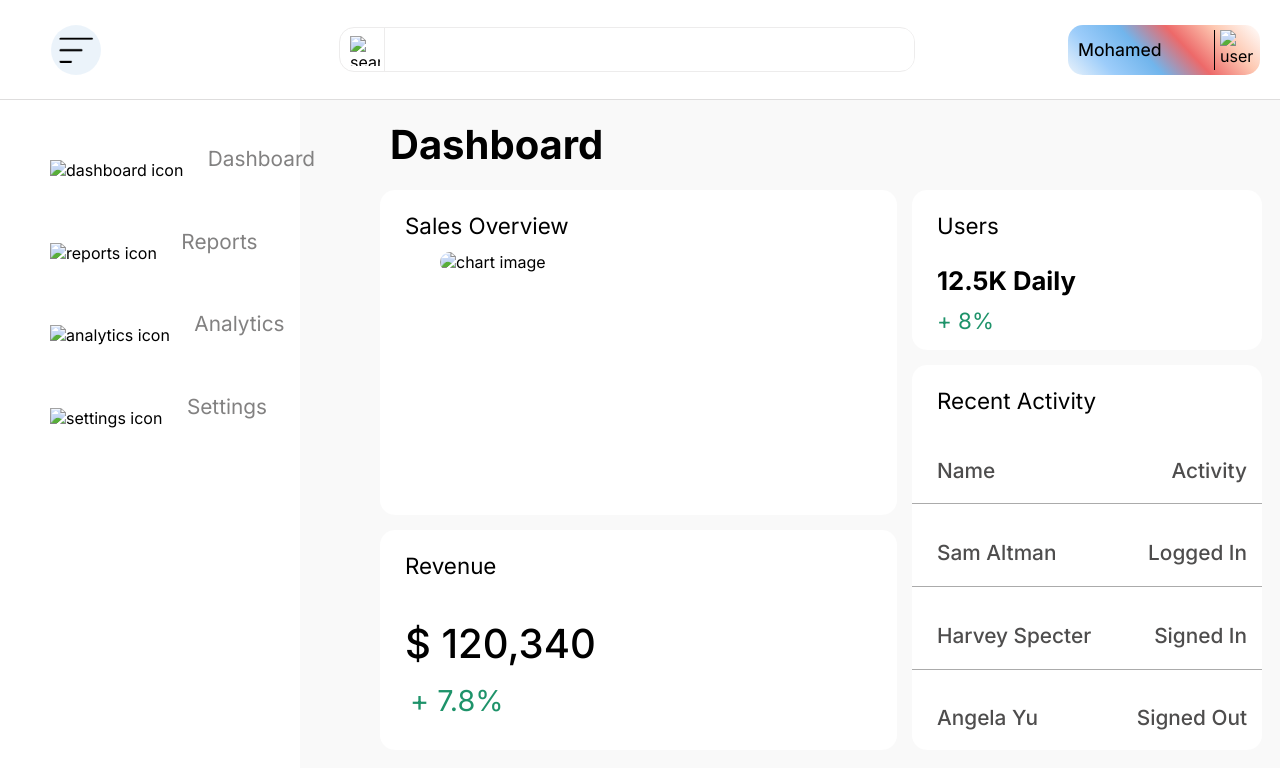
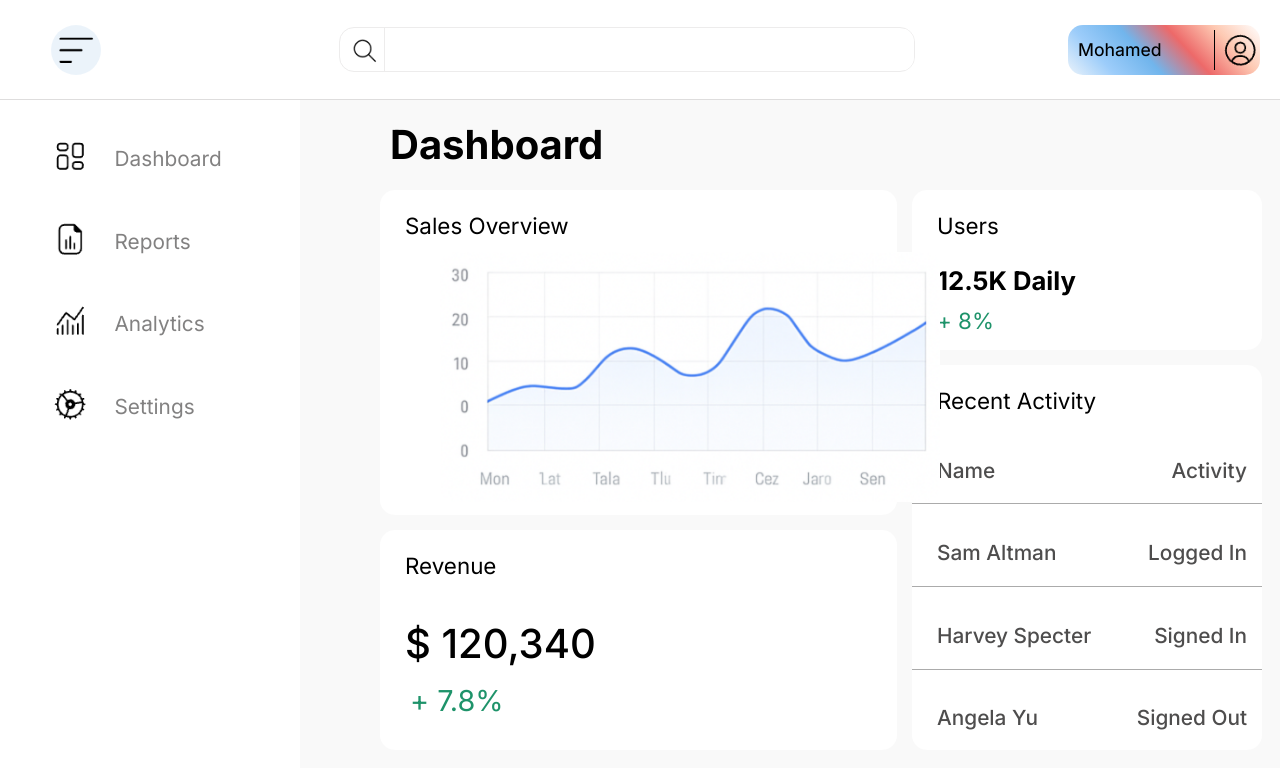
Before and after one commit to Ma7rous-is-here/An_Admin_Dashboard, a plain HTML site: page index.html in a window 1280 px wide. Drawn offline with Linux system fonts and the light colour scheme; files whose address does not match are found by name.

Commit message:
Update image source paths in index.html

```diff
--- a/index.html
+++ b/index.html
@@ -16,31 +16,31 @@
             <button class="reports-button"></button>
             <div class="search-bar">
                 <div class="imageholder">
-                    <img src="./images/search.png" alt="search icon">
+                    <img src="./search.png" alt="search icon">
                 </div>
                 <input type="text">
             </div>
             <div class="personal-info">
                 <p>Mohamed</p>
-                <img src="./images/user-circle.png" alt="user icon">
+                <img src="./user-circle.png" alt="user icon">
             </div>
         </div>
         <div class="menu">
             <div class="menu-components">
                 <div class="menu_items">
-                    <img src="./images/dashboard-alt.png" alt="dashboard icon">
+                    <img src="./dashboard-alt.png" alt="dashboard icon">
                     <p>Dashboard</p>
                 </div>
                 <div class="menu_items">
-                    <img src="./images/file-report.png" alt="reports icon">
+                    <img src="./file-report.png" alt="reports icon">
                     <p>Reports</p>
                 </div>
                 <div class="menu_items">
-                    <img src="./images/chart-trend.png" alt="analytics icon">
+                    <img src="./chart-trend.png" alt="analytics icon">
                     <p>Analytics</p>
                 </div>
                 <div class="menu_items">
-                    <img src="./images/gear.png" alt="settings icon">
+                    <img src="./gear.png" alt="settings icon">
                     <p>Settings</p>
                 </div>
             </div>
@@ -52,7 +52,7 @@
                 </div>
                 <div class="sales">
                     <p>Sales Overview</p>
-                    <img src="./images/main-chart.png" alt="chart image">
+                    <img src="./main-chart.png" alt="chart image">
                 </div>
                 <div class="users">
                     <p>Users</p>
```
